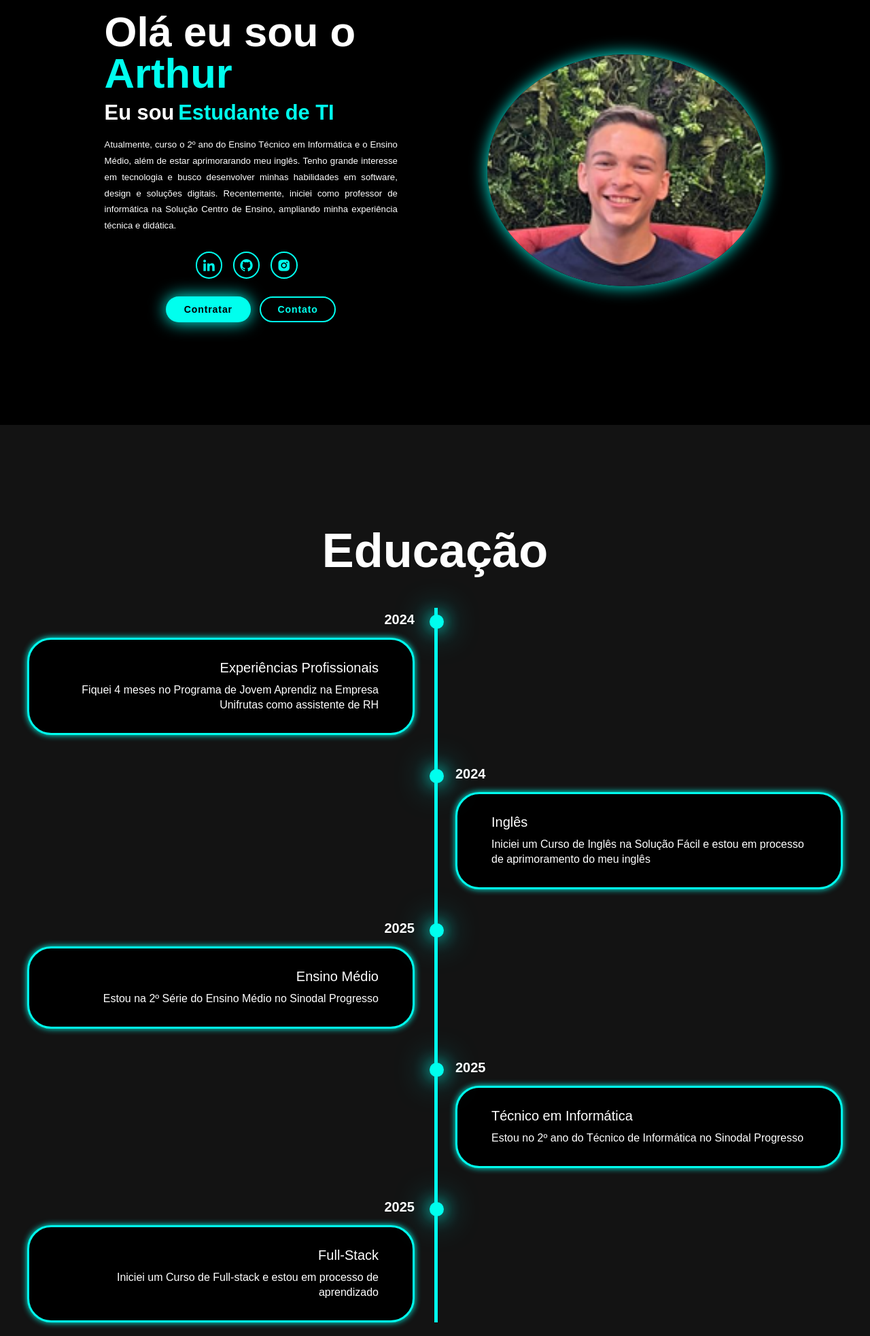
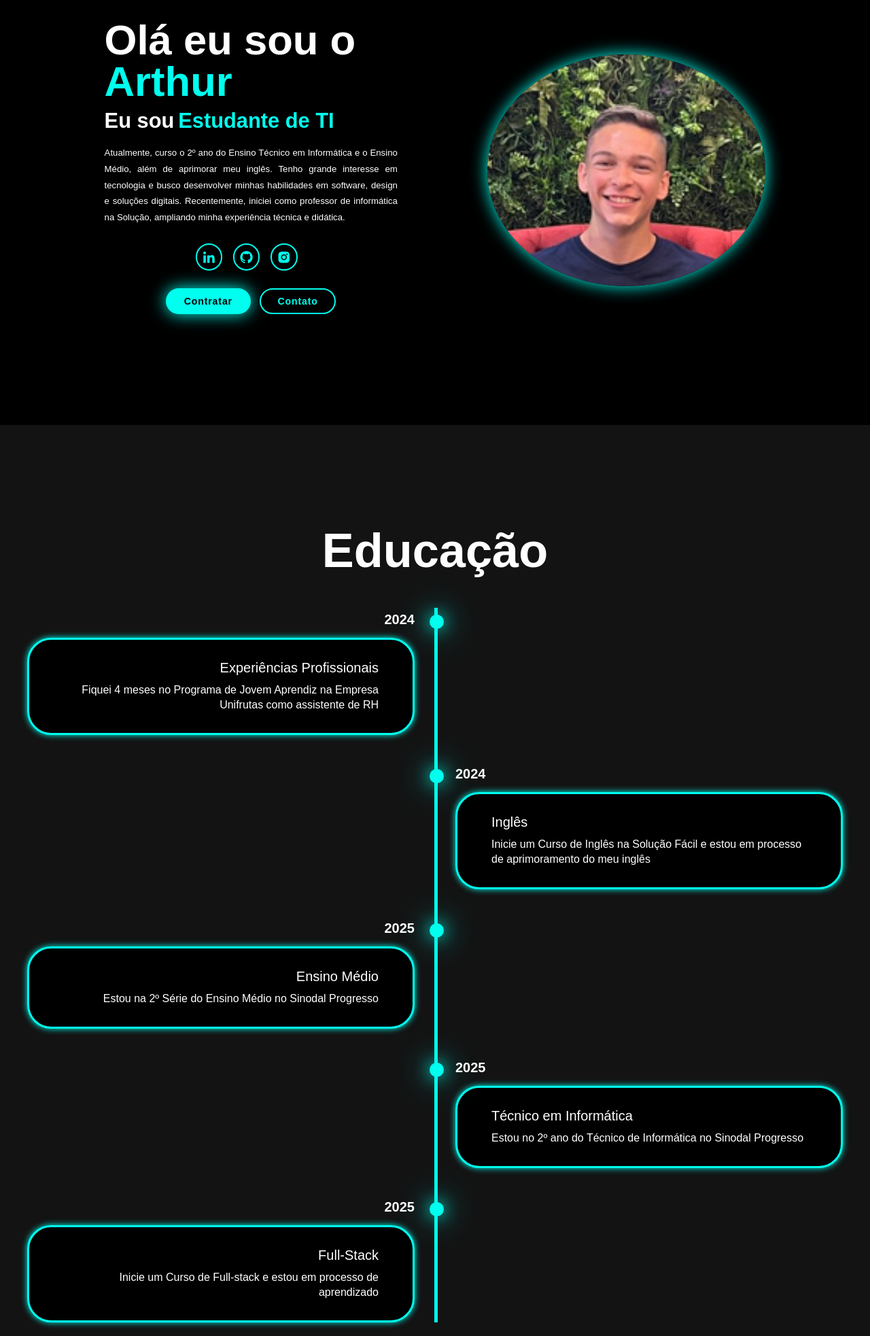
Before and after one commit to arthurmullerg/Portifolio, a plain HTML site: page index.html in a window 1280 px wide. Shown: the part 175-2140 px from the top of the page at 68% size. Drawn offline with nearby package versions, Linux system fonts and the light colour scheme.

Commit message:
Update index.html

```diff
--- a/index.html
+++ b/index.html
@@ -6,8 +6,7 @@
     <title>Portifólio</title>
     <link rel="stylesheet" href="style.css">
     <link href='https://unpkg.com/boxicons@2.1.4/css/boxicons.min.css' rel='stylesheet'>
-    <link rel="icon" type="imagens" href="./imagens/icon.svg">
-
+    <link rel="icon" type="imagens" href="./imagens/icon.png">
 </head>
 <body>
 
@@ -30,9 +29,9 @@
     <div class="home-content">
         <h1> Olá eu sou o <span>Arthur</span></h1>
         <h3 class="text-animation"> Eu sou<span>Estudante de TI</span></h3>
-        <p>Atualmente, curso o 2º ano do Ensino Técnico em Informática e o Ensino Médio, além de estar aprimorarando meu inglês.
+        <p>Atualmente, curso o 2º ano do Ensino Técnico em Informática e o Ensino Médio, além de aprimorar meu inglês.
             Tenho grande interesse em tecnologia e busco desenvolver minhas habilidades em software, design e soluções digitais.
-            Recentemente, iniciei como professor de informática na Solução Centro de Ensino, ampliando minha experiência técnica e didática.
+            Recentemente, iniciei como professor de informática na Solução, ampliando minha experiência técnica e didática.
 
         </p>
         <div class="social-icons">
@@ -76,7 +75,7 @@
             <div class="timeline-date">2024</div>
             <div class="timeline-content">
                 <h3>Inglês</h3>
-                <p>Iniciei um Curso de Inglês na Solução Fácil e estou em processo de aprimoramento do meu inglês </p>
+                <p>Inicie um Curso de Inglês na Solução Fácil e estou em processo de aprimoramento do meu inglês </p>
 
             </div><!--time-content-->
 
@@ -110,7 +109,7 @@
             <div class="timeline-date">2025</div>
             <div class="timeline-content">
                 <h3>Full-Stack</h3>
-                <p>Iniciei um Curso de Full-stack e estou em processo de aprendizado</p>
+                <p>Inicie um Curso de Full-stack e estou em processo de aprendizado</p>
 
             </div><!--time-content-->
 
@@ -120,7 +119,7 @@
 
  </section>
 
-     <section class="services" id="services">
+    <section class="services" id="services">
         <h2 class="heading">Projetos</h2>
 
         <div class="services-container">
@@ -168,12 +167,12 @@
         </div><!--services-container-->
     </section>
 
-  <section class="contact" id="contact">
-       <h2 class="heading"> <span>Me </span> Contate</h2>
+    <section class="contact" id="contact">
+        <h2 class="heading"> <span>Me</span> Contate</h2>
 
         <form action="https://formsubmit.co/arthurmullerg@gmail.com" method="POST">
             <input type="hidden" name="_captcha" value="false">
-            <input type="hidden" name="_next" value=https://arthurmullerg.github.io/Portifolio/>
+            <input type="hidden" name="_next" value="https://seusite.com/obrigado.html"> <!-- Redirecionamento opcional -->
 
             <div class="input-group">
                 <div class="input-box">
```
